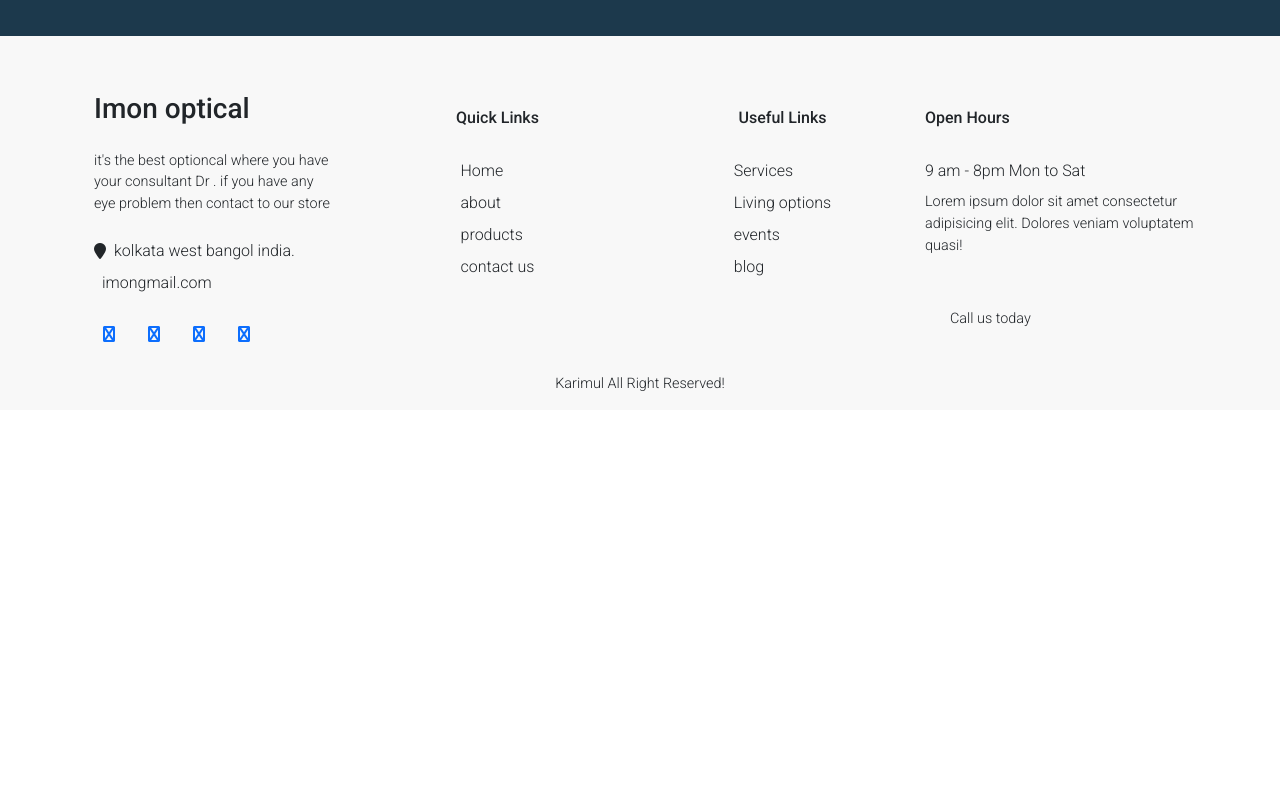
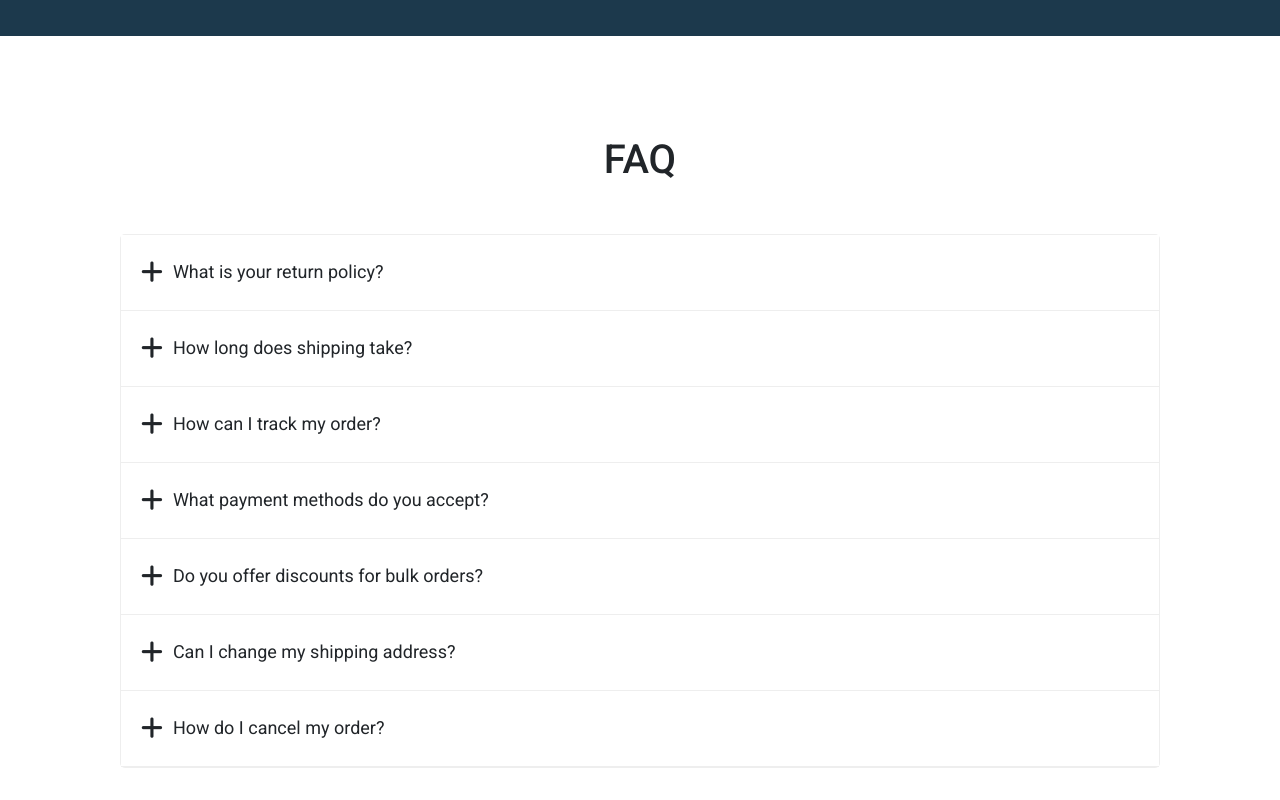
Before and after one commit to Mdkarimul/optical-store, an Angular app: page / in a window 1280 px wide. Shown: the part 3920-4720 px from the top of the page. Before the commit the page ends 4330 px from the top, so only its background shows below. Built offline with nearby package versions, Linux system fonts and the light colour scheme; some icons are missing.

Commit message:
Commit after accordian completion in faq section

```diff
--- /dev/null
+++ b/src/app/pages/home/faq/faq.component.html
@@ -0,0 +1,22 @@
+<div class="container-fluid">
+    <div class="container container-md-fluid">
+       <h1>FAQ</h1>
+
+       <div class="faq">
+
+            <div class="item" *ngFor="let item of accordion_array;let i=index;" (click)="collapse(i)">
+                <div class="item-title">
+                    <i [class.rotate]="item.expand" [class]="item.icon"></i>
+                    <span class="desktop-text-medium">{{item.title}}</span>
+                </div>
+                <div [class]="item.expand ? 'show-desc' : 'hide-desc'"   class="item-description desktop-text-xsmall">
+                    {{item.descriptin}}
+
+                </div>
+            </div>
+
+
+
+       </div>
+    </div>
+</div>
--- /dev/null
+++ b/src/app/pages/home/faq/faq.component.scss
@@ -0,0 +1,54 @@
+.container {
+    width: 100%;
+    height: auto;
+    padding: 100px 50px;
+    background-color: var(--brand-secondary-1500);
+    h1 {
+        text-align: center;
+    }
+    .faq{
+        width: 100%;
+        height:auto;
+        margin: auto;
+        background-color: var(--brand-secondary-100);
+        border-radius:5px;
+        margin: 50px auto;
+        padding: 1px;
+        transition: all 0.5s;
+        .item {
+            padding:25px 10px;
+            background-color: var(--brand-secondary-50);
+            cursor: pointer;
+            border-bottom: 1px solid var(--brand-secondary-100);
+            transition: all 0.5s;
+            .item-title{
+                display: flex;
+                span {
+
+                }
+
+             i {
+                font-size:25px;
+                margin: 0px 10px;
+            }
+        }
+        .item-description{
+           transition: all 0.5s ease-in;
+           height: auto;
+           padding: 12px 40px 12px 40px;
+        }
+        }
+    }
+}
+
+.show-desc {
+    display: block;
+}
+.hide-desc{
+    display: none;
+}
+
+.rotate {
+    transform: rotate(40deg);
+    transition: transform 0.2s;
+}
--- /dev/null
+++ b/src/app/pages/home/faq/faq.component.ts
@@ -0,0 +1,63 @@
+import { NgFor } from '@angular/common';
+import { Component } from '@angular/core';
+
+@Component({
+  selector: 'app-faq',
+  standalone: true,
+  imports: [NgFor],
+  templateUrl: './faq.component.html',
+  styleUrl: './faq.component.scss'
+})
+export class FaqComponent {
+
+   accordion_array = [
+    {
+      expand:false,
+       title: 'What is your return policy?',
+       descriptin: 'You can return any unused product within 30 days of purchase for a full refund. Just ensure the product is in its original packaging.',
+       icon: 'fas fa-plus' },
+    {
+      expand:false,
+      title: 'How long does shipping take?',
+      descriptin: 'Standard shipping typically takes 3-5 business days, while express shipping takes 1-2 business days. International orders may take up to 10 business days.',
+      icon: 'fas fa-plus'
+    },
+    {
+    expand:false,
+    title: 'How can I track my order?',
+    descriptin: 'After your order has been shipped, you will receive an email with a tracking link. You can also track your order directly using your order number and email address.',
+    icon: 'fas fa-plus' },
+    {
+      expand:false,
+      title: 'What payment methods do you accept?',
+       descriptin: 'We accept all major credit cards, including Visa, MasterCard, and American Express, as well as PayPal and Apple Pay.',
+       icon: 'fas fa-plus' },
+    {
+      expand:false,
+      title: 'Do you offer discounts for bulk orders?',
+      descriptin: 'Yes, we offer special pricing and discounts for bulk purchases. Please contact our sales team for a custom quote based on the quantity and product type.',
+      icon: 'fas fa-plus' },
+    {
+      expand:false,
+      title: 'Can I change my shipping address?',
+      descriptin: 'Yes, you can change your shipping address before your order is shipped. Please contact our customer support team as soon as possible to update your details.',
+      icon: 'fas fa-plus' },
+    {
+      expand:false,
+      title: 'How do I cancel my order?',
+      descriptin: 'If your order has not been shipped, you can cancel it by contacting our customer support. If the order is already shipped, you can return it once received.',
+      icon: 'fas fa-plus' },
+  ];
+
+
+  collapse(id:number){
+    this.accordion_array[id].expand =  !this.accordion_array[id].expand;
+    this.accordion_array.forEach((item,i)=>{
+      if(i!== id){
+        item.expand = false;
+      }
+    })
+  }
+
+
+}
--- a/src/app/pages/home/home/home.component.html
+++ b/src/app/pages/home/home/home.component.html
@@ -7,4 +7,5 @@
 <app-feedback></app-feedback>
 <app-blog></app-blog>
 <app-appointment></app-appointment>
+<app-faq></app-faq>
 <app-footer></app-footer>
--- a/src/app/pages/home/home/home.component.ts
+++ b/src/app/pages/home/home/home.component.ts
@@ -8,11 +8,12 @@ import { AppointmentComponent } from "../appointment/appointment.component";
 import { BlogComponent } from "../blog/blog.component";
 import { FeedbackComponent } from "../feedback/feedback.component";
 import { fromEvent,Observable } from 'rxjs';
+import { FaqComponent } from "../faq/faq.component";
 
 @Component({
   selector: 'app-home',
   standalone: true,
-  imports: [NavComponent, HeaderComponent, ServicesComponent, FooterComponent, AboutComponent, AppointmentComponent, BlogComponent, FeedbackComponent],
+  imports: [NavComponent, HeaderComponent, ServicesComponent, FooterComponent, AboutComponent, AppointmentComponent, BlogComponent, FeedbackComponent, FaqComponent],
   templateUrl: './home.component.html',
   styleUrl: './home.component.scss'
 })
--- a/src/styles.scss
+++ b/src/styles.scss
@@ -246,7 +246,7 @@ letter-spacing: -2px;
 }
 .desktop-text-xsmall {
     font-weight:medium;
-    font-size:12px;
+    font-size:14px;
     line-height: 135%;
 }
 
```
Also changed, not shown: 1 other file (tests, documents, lock files or other folders).
